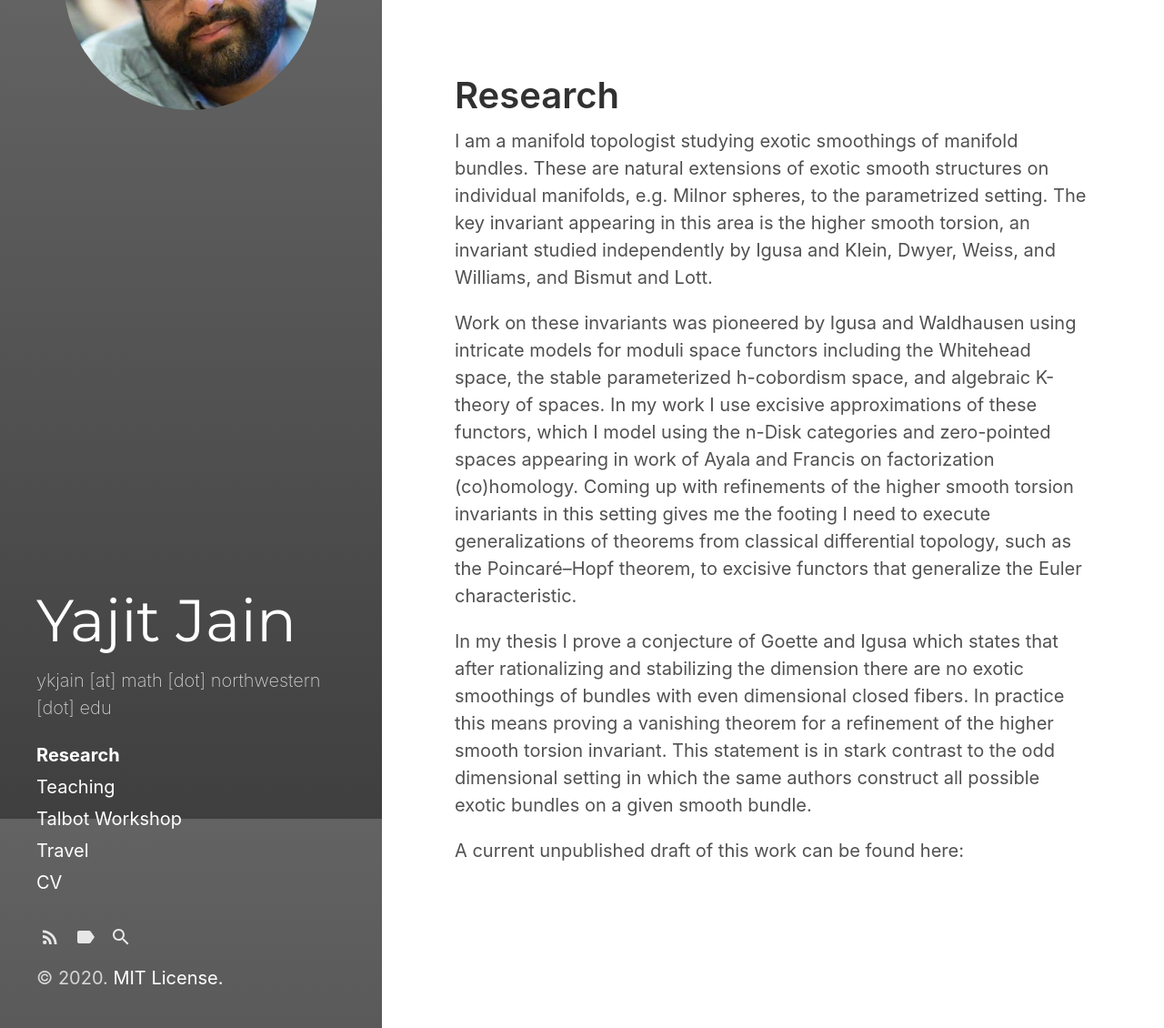
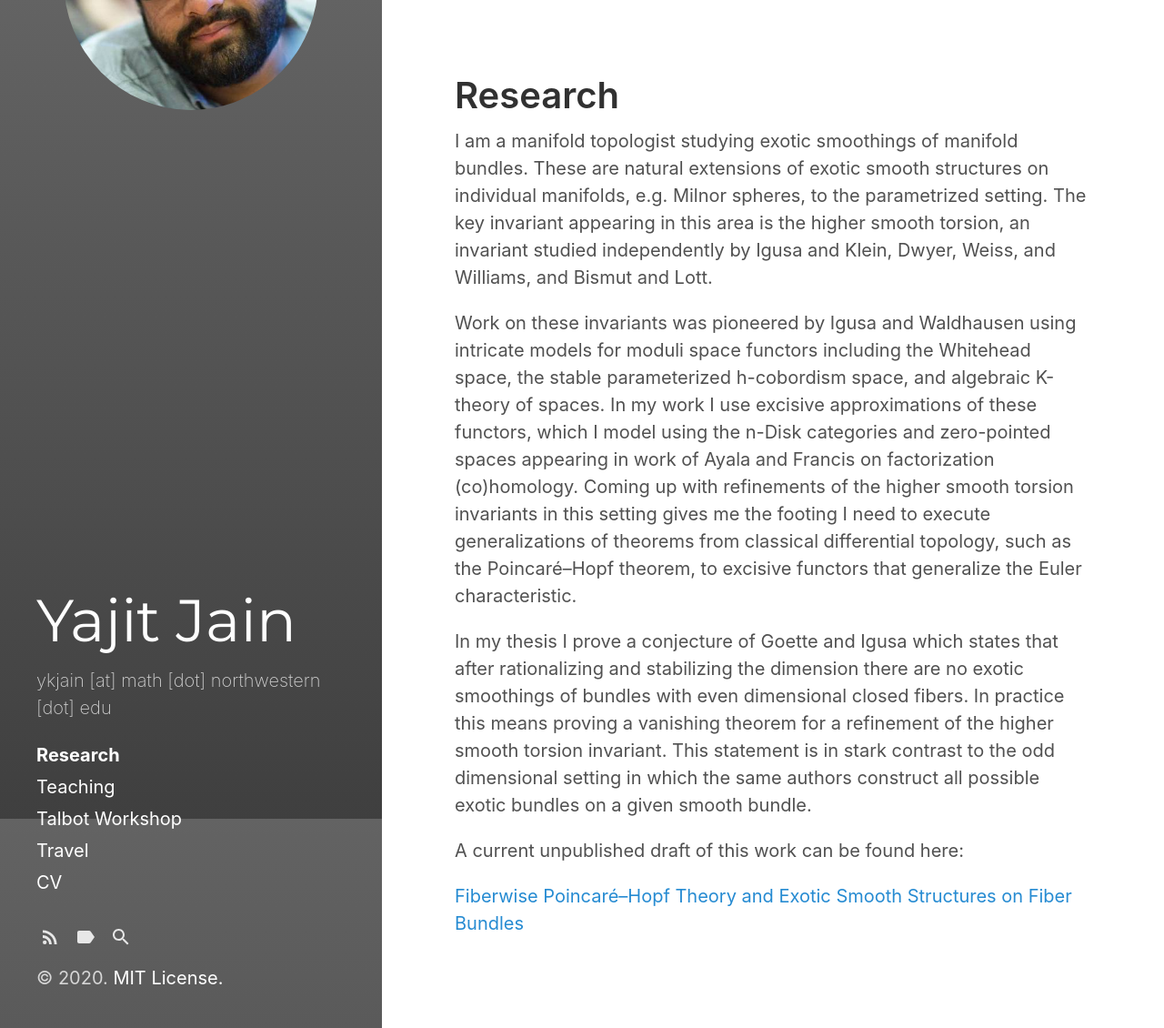
Before and after one commit to ykjain/ykjain.github.io, a Jekyll site: the page built from research.md, in a window 1280 px wide and 1130 px high. Shown: the whole window at 91% size. Built offline with Jekyll 4.4.1, drawn with Linux system fonts in a browser that asks for light colours.

Commit message:
Update research.md

```diff
--- a/research.md
+++ b/research.md
@@ -12,3 +12,6 @@ Work on these invariants was pioneered by Igusa and Waldhausen using intricate m
 In my thesis I prove a conjecture of Goette and Igusa which states that after rationalizing and stabilizing the dimension there are no exotic smoothings of bundles with even dimensional closed fibers. In practice this means proving a vanishing theorem for a refinement of the higher smooth torsion invariant. This statement is in stark contrast to the odd dimensional setting in which the same authors construct all possible exotic bundles on a given smooth bundle.
 
 A current unpublished draft of this work can be found here:
+
+
+[Fiberwise Poincar&eacute;–Hopf Theory and Exotic Smooth Structures on Fiber Bundles](Fiberwise_Poincare_Hopf_Theory_and_Exotic_Smoothings.pdf){:target="_blank"}
```
